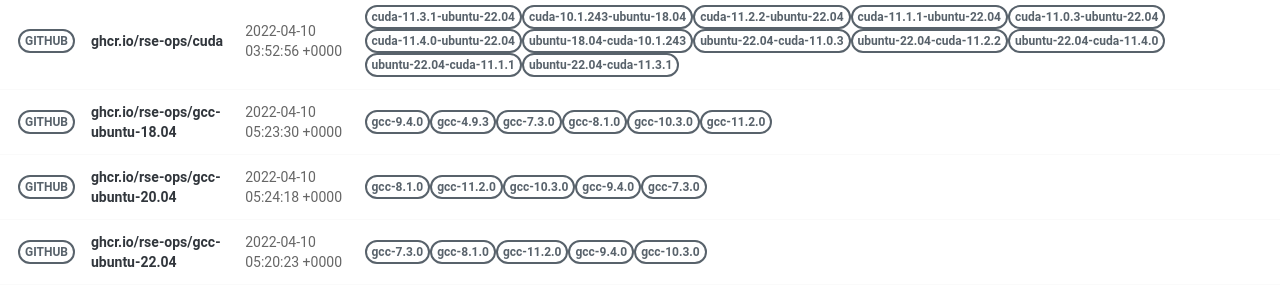
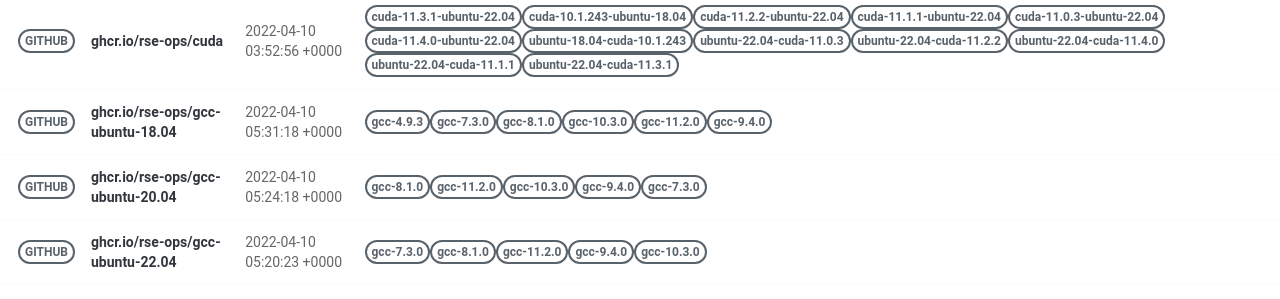
Before and after one commit to rse-ops/docker-images, a Jekyll site: the page built from pages/index.md, in a window 1280 px wide. Shown: the part 502-801 px from the top of the page. Built offline with Jekyll 4.4.1, drawn with Linux system fonts in a browser that asks for light colours; nearby versions of some CDN libraries.

Commit message:
Automated push to update library 2022-04-10

```diff
--- a/_library/ghcr.io-rse-ops-gcc-ubuntu-18.04.md
+++ b/_library/ghcr.io-rse-ops-gcc-ubuntu-18.04.md
@@ -1,14 +1,11 @@
 ---
 layout: container
 name: ghcr.io/rse-ops/gcc-ubuntu-18.04
-updated_at: 2022-04-10 05:23:30.687091
+updated_at: 2022-04-10 05:31:18.803751
 
 
 container_url: https://github.com/orgs/rse-ops/packages/container/package/gcc-ubuntu-18.04
 versions:
- - tag: gcc-9.4.0
-   dockerfile: https://github.com/rse-ops/docker-images/blob/main/ubuntu/gcc/Dockerfile
-   manifest: https://crane.ggcr.dev/manifest/ghcr.io/rse-ops/gcc-ubuntu-18.04:gcc-9.4.0
  - tag: gcc-4.9.3
    dockerfile: https://github.com/rse-ops/docker-images/blob/main/ubuntu/gcc/Dockerfile
    manifest: https://crane.ggcr.dev/manifest/ghcr.io/rse-ops/gcc-ubuntu-18.04:gcc-4.9.3
```
Also changed, not shown: other parts of _library/ghcr.io-rse-ops-gcc-ubuntu-18.04.md (+3 -0 lines).
